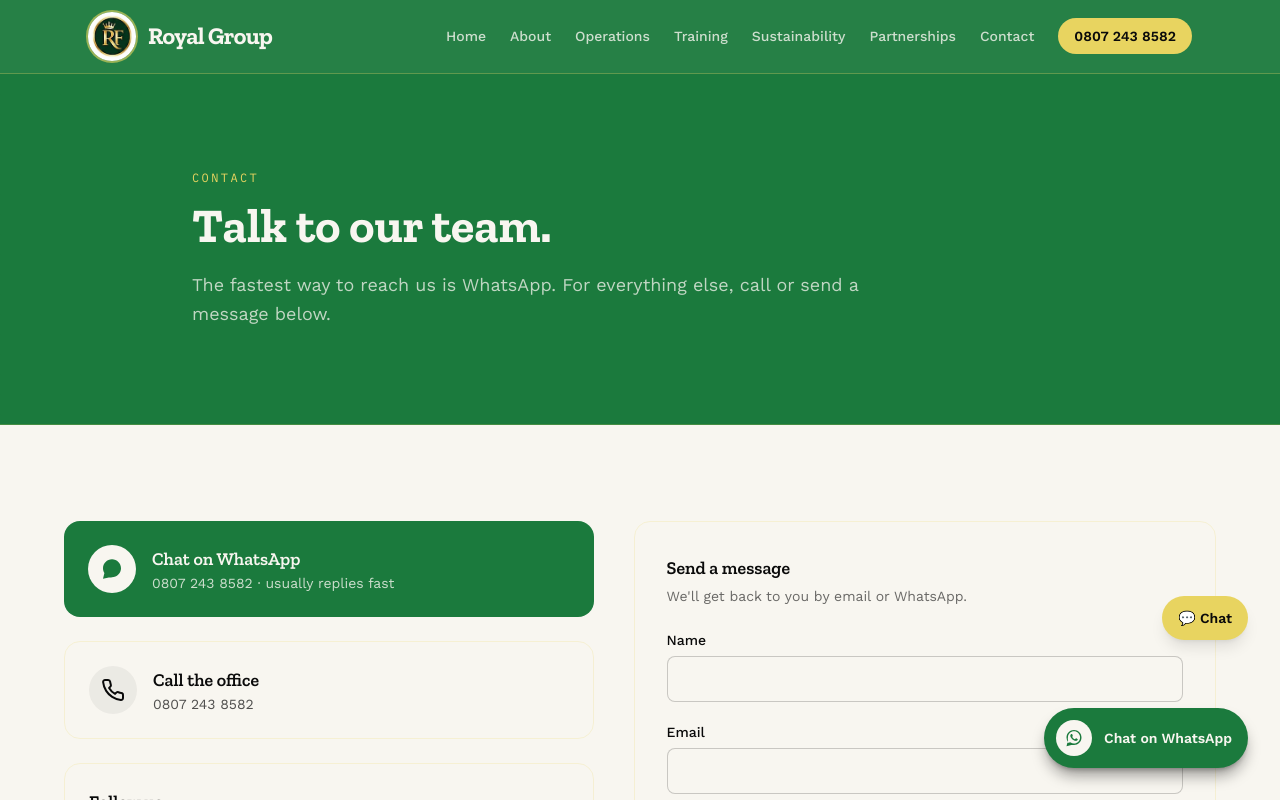
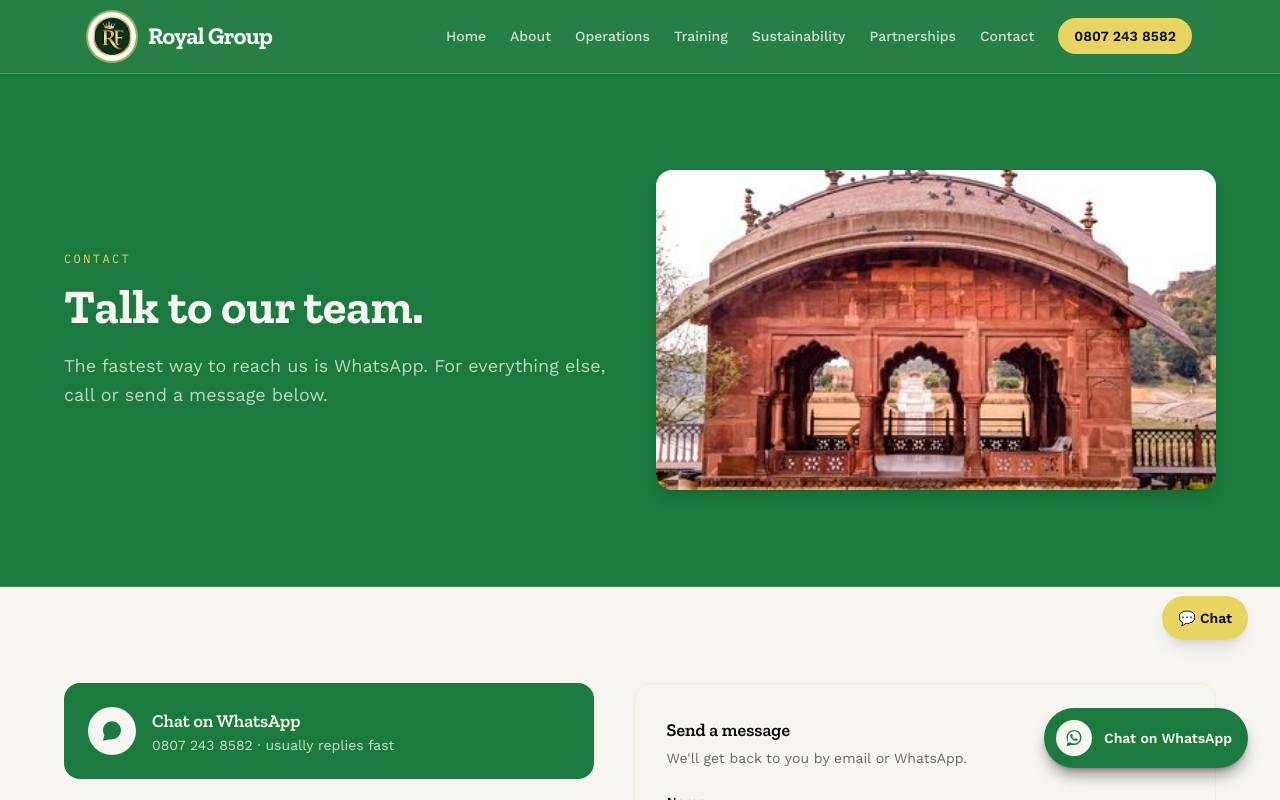
Before and after one commit to akornuche/royal-group-website, a Next.js app: page /contact in a window 1280 px wide. Shown: the top 800 px of the page. Built offline with nearby package versions, Linux system fonts and the light colour scheme.

Commit message:
Add hero images to all page hero sections

```diff
--- a/app/about/page.tsx
+++ b/app/about/page.tsx
@@ -15,6 +15,7 @@ export default function AboutPage() {
         eyebrow="About Us"
         title="Built for Nigeria's agricultural transformation."
         intro={`Established in ${company.founded}, ${company.name} is a leading Nigerian agro-allied enterprise headquartered in ${company.hq}, committed to advancing sustainable agriculture through integrated farming, agro-processing, innovation and human capital development.`}
+        image="/livestock.jpg"
       />
 
       <section className="px-6 py-16 md:py-24">
--- a/app/contact/page.tsx
+++ b/app/contact/page.tsx
@@ -15,6 +15,7 @@ export default function ContactPage() {
         eyebrow="Contact"
         title="Talk to our team."
         intro="The fastest way to reach us is WhatsApp. For everything else, call or send a message below."
+        image="/fish-farming.jpg"
       />
 
       <section className="px-6 py-16 md:py-24">
--- a/app/operations/page.tsx
+++ b/app/operations/page.tsx
@@ -16,6 +16,7 @@ export default function OperationsPage() {
         eyebrow="Our Operations"
         title="Eleven operations. One value chain."
         intro="Each business line is built to feed the next — from the inputs we raise ourselves through to the training that grows the next generation of agripreneurs."
+        image="/poultry.jpg"
       />
 
       {/* Gallery */}
--- a/app/partnerships/page.tsx
+++ b/app/partnerships/page.tsx
@@ -15,6 +15,7 @@ export default function PartnershipsPage() {
         eyebrow="Partnerships"
         title="Collaborations that scale the whole value chain."
         intro="These partnerships are designed to expand agricultural production, strengthen value chains, promote innovation, improve farmer livelihoods, and accelerate agro-industrial development."
+        image="/cold-storage.jpg"
       />
 
       <section className="px-6 py-16 md:py-24">
--- a/app/sustainability/page.tsx
+++ b/app/sustainability/page.tsx
@@ -43,6 +43,7 @@ export default function SustainabilityPage() {
         eyebrow="Sustainability"
         title="Resilient systems, not just higher yields."
         intro="We believe agriculture is more than food production — it's a catalyst for industrialisation, job creation and wealth generation, built to last."
+        image="/sustainability.jpg"
       />
 
       {/* Hero Image */}
--- a/app/training/page.tsx
+++ b/app/training/page.tsx
@@ -43,6 +43,7 @@ export default function TrainingPage() {
         eyebrow="Agro Innovation & Training"
         title="Building the next generation of agripreneurs."
         intro="We provide practical training programmes for youths, farmers, cooperatives and agricultural stakeholders — transferring the same knowledge that runs our own integrated operations."
+        image="/training.jpg"
       />
 
       <section className="px-6 py-16 md:py-24">
--- a/components/PageHero.tsx
+++ b/components/PageHero.tsx
@@ -2,14 +2,21 @@ export default function PageHero({
   eyebrow,
   title,
   intro,
+  image,
 }: {
   eyebrow: string;
   title: string;
   intro: string;
+  image?: string;
 }) {
+  const Image = require("next/image").default;
+
   return (
     <section className="grain-bg border-b border-gold/20 bg-leaf px-6 py-16 text-parchment md:py-24">
-      <div className="mx-auto max-w-4xl">
+      <div className="mx-auto max-w-6xl">
+        <div className={image ? "grid gap-8 md:grid-cols-2 md:items-center" : ""}>
+          {/* Text */}
+          <div>
             <p className="font-mono text-xs uppercase tracking-[0.2em] text-gold">
               {eyebrow}
             </p>
@@ -20,6 +27,21 @@ export default function PageHero({
               {intro}
             </p>
           </div>
+
+          {/* Image */}
+          {image && (
+            <div className="relative h-72 overflow-hidden rounded-2xl shadow-lg md:h-80">
+              <Image
+                src={image}
+                alt={title}
+                fill
+                className="object-cover"
+                priority
+              />
+            </div>
+          )}
+        </div>
+      </div>
     </section>
   );
 }
```
Lines whose indentation alone changed are shown as unchanged.
